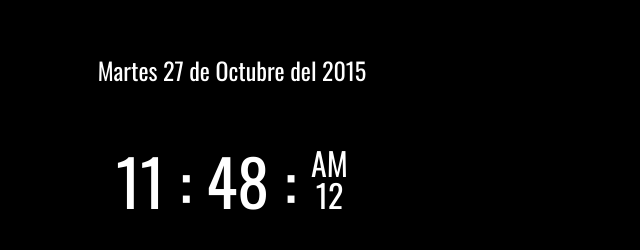
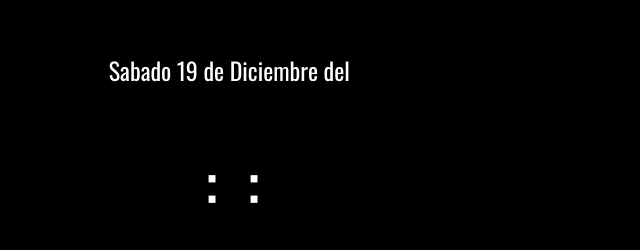
Before and after one commit to alejandroverita/reloj-js, a plain HTML site: page index.html in a window 1280 px wide. Shown: the whole page, without its empty margins (0-640 px from the left). Drawn offline with nearby package versions, Linux system fonts and the light colour scheme.

Commit message:
creando variables del objeto date

```diff
--- a/index.html
+++ b/index.html
@@ -12,22 +12,22 @@
     <div class="wrap">
 		<div class="widget">
 			<div class="fecha">
-				<p id="diaSemana" class="diaSemana">Martes</p>
-				<p id="dia" class="dia">27</p>
+				<p id="diaSemana" class="diaSemana"></p>
+				<p id="dia" class="dia"></p>
 				<p>de </p>
-				<p id="mes" class="mes">Octubre</p>
+				<p id="mes" class="mes"></p>
 				<p>del </p>
-				<p id="year" class="year">2015</p>
+				<p id="year" class="year"></p>
 			</div>
 
 			<div class="reloj">
-				<p id="horas" class="horas">11</p>
+				<p id="horas" class="horas"></p>
 				<p>:</p>
-				<p id="minutos" class="minutos">48</p>
+				<p id="minutos" class="minutos"></p>
 				<p>:</p>
 				<div class="caja-segundos">
-					<p id="ampm" class="ampm">AM</p>
-					<p id="segundos" class="segundos">12</p>
+					<p id="ampm" class="ampm"></p>
+					<p id="segundos" class="segundos"></p>
 				</div>
 			</div>
 		</div>
--- a/reloj.js
+++ b/reloj.js
@@ -0,0 +1,41 @@
+(function(){
+    var actualizarHora= function(){
+        //objeto de tipo DATE
+        var fecha= new Date(),
+            horas=fecha.getHours(),
+            ampm,
+            minutos=fecha.getMinutes(),
+            segundos=fecha.getSeconds(),
+            diaSemana=fecha.getDay(),
+            dia=fecha.getDate(),
+            mes=fecha.getMonth(),
+            year=fecha.getFullYear();
+
+        //acceder a cada elemento en el index
+        var pHoras = document.getElementById("horas"),
+            pAMPH = document.getElementById("ampm"),
+            pMinutos = document.getElementById("minutos"),
+            pSegundos = document.getElementById("segundos"),
+            pDiaSemana = document.getElementById("diaSemana"),
+            pDia= document.getElementById("dia"),
+            pMes = document.getElementById("mes"),
+            pYear = document.getElementById("year");
+
+        var semana=['Domingo', 'Lunes', 'Martes', 'Miercoles', 'Jueves', 'Viernes', 'Sabado'];
+
+        //se almacena el arreglo y en la var pDiaSemana
+        pDiaSemana.textContent=semana[diaSemana];
+
+        pDia.textContent =dia;
+
+        var meses=['Enero', 'Febrero', 'Marzo', 'Abril', 'Mayo', 'Junio', 'Julio', 'Agosto', 'Septiembre', 'Octubre', 'Noviembre', 'Diciembre'];
+
+        pMes.textContent=meses[mes];
+
+
+    };
+
+
+
+    actualizarHora();
+}())
```
